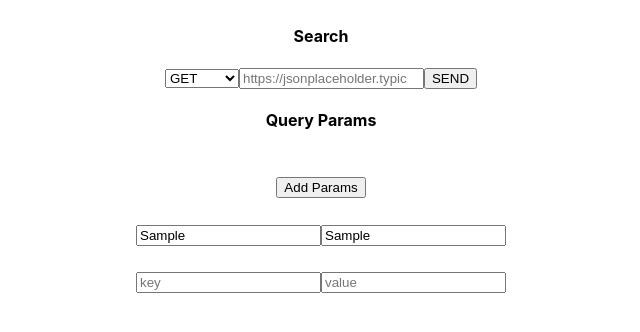
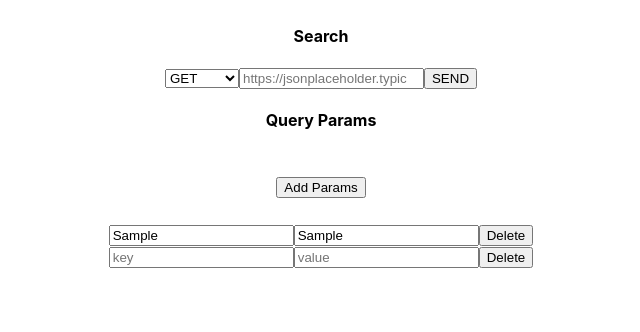
Before and after one commit to BrianARuff/postman-clone, a React (Create React App) app: page / in a window 1280 px wide. Both pictures are taken after typing "Sample", "Sample" into the empty fields and a click on the button "Add Params". Shown: the top 332 px of the page, without its empty margins (319-959 px from the left). Built offline with nearby package versions, Linux system fonts and the light colour scheme.

Commit message:
jank af delete functionality, but I'll take it for now...

```diff
--- a/src/Components/AddQueryParamButton/AddQueryParamButton.tsx
+++ b/src/Components/AddQueryParamButton/AddQueryParamButton.tsx
@@ -1,13 +1,15 @@
 import { connect } from "react-redux";
 import { bindActionCreators } from "redux";
 import { setKeyValueToTotal } from "../../redux/actions/setKeyValueToTotal";
+import { setQueryParamsId } from "../../redux/actions/setQueryParamsId";
 
 function AddQueryParamButton(props: any) {
   const handleSetKeyValueToTotal = (e: any) => {
     e.preventDefault();
-    const { setKeyValueToTotal } = props;
+    const { setKeyValueToTotal, id } = props;
+    props.setQueryParamsId({ id });
+    props.setId(id + 1);
     setKeyValueToTotal();
-    props.addInputToState(Math.random() * 1000000);
   };
   return (
     <>
@@ -29,6 +31,7 @@ const mapDispatchToProps = (dispatch: any) => {
   return bindActionCreators(
     {
       setKeyValueToTotal,
+      setQueryParamsId,
     },
     dispatch
   );
--- /dev/null
+++ b/src/Components/InputField/InputField.tsx
@@ -0,0 +1,39 @@
+import { connect } from "react-redux";
+import { bindActionCreators } from "redux";
+import { deleteParamPair } from "../../redux/actions/deleteParamPair";
+
+function InputField(props: any) {
+  const handleDeleteParamPair = (e: any) => {
+    e.preventDefault();
+    const { id, deleteParamPair } = props;
+    deleteParamPair(id + 1);
+  };
+  return (
+    <div>
+      <input
+        onChange={props.handleSetQueryParamsKey}
+        type="text"
+        placeholder="key"
+        name="keyValue"
+      />
+      <input
+        onChange={props.handleSetQueryParamsValue}
+        type="text"
+        placeholder="value"
+        name="value"
+      />
+      <button onClick={handleDeleteParamPair}>Delete</button>
+    </div>
+  );
+}
+
+const mapDispatchToProps = (dispatch: any) => {
+  return bindActionCreators(
+    {
+      deleteParamPair,
+    },
+    dispatch
+  );
+};
+
+export default connect(null, mapDispatchToProps)(InputField);
--- a/src/Components/QueryParams/QueryParams.tsx
+++ b/src/Components/QueryParams/QueryParams.tsx
@@ -2,34 +2,22 @@ import { connect } from "react-redux";
 import { bindActionCreators } from "redux";
 import { setQueryParamsValue } from "../../redux/actions/setQueryParamsValue";
 import { setQueryParamsKey } from "../../redux/actions/setQueryParamsKey";
+import { setQueryParamsId } from "../../redux/actions/setQueryParamsId";
+import { deleteParamPair } from "../../redux/actions/deleteParamPair";
 import AddQueryParamButton from "../AddQueryParamButton/AddQueryParamButton";
 import "./QueryParams";
 import content from "../../content.json";
 import { useState } from "react";
+import InputField from "../InputField/InputField";
 
 function QueryParams(props: any) {
-  const [inputs, setInputs] = useState<any[]>([]);
+  const [id, setId] = useState(0);
 
-  function addInputToState(index: number) {
-    const inputField = (
-      <div style={{ margin: "1.6rem 0" }} key={index}>
-        <input
-          onChange={handleSetQueryParamsKey}
-          type="text"
-          placeholder="key"
-          name="keyValue"
-        />
-        <input
-          onChange={handleSetQueryParamsValue}
-          type="text"
-          placeholder="value"
-          name="value"
-        />
-        <br />
-      </div>
-    );
-    setInputs(() => [...inputs, inputField]);
-  }
+  const handleDeleteParamPair = (e: any) => {
+    e.preventDefault();
+    const { deleteParamPair } = props;
+    deleteParamPair(props.total[0]?.id);
+  };
 
   const handleSetQueryParamsKey = (e: any) => {
     const { setQueryParamsKey } = props;
@@ -51,22 +39,41 @@ function QueryParams(props: any) {
   return (
     <div style={{ textAlign: "center" }}>
       <h4 style={{ textAlign: "center" }}>{header}</h4>
-      <AddQueryParamButton addInputToState={addInputToState} /> <br />
+      <div>
+        <AddQueryParamButton id={id} setId={setId} /> <br />
         <input
           onChange={handleSetQueryParamsKey}
           type="text"
-        placeholder="key"
+          placeholder="new key"
           name="keyValue"
         />
         <input
           onChange={handleSetQueryParamsValue}
           type="text"
-        placeholder="value"
+          placeholder="newvalue"
           name="value"
         />
-      {inputs.map((input) => {
-        return { ...input };
+        <button onClick={handleDeleteParamPair}>Delete</button>
+      </div>
+      <div
+        style={{
+          display: "flex",
+          textAlign: "center",
+          justifyContent: "center",
+          flexFlow: "column nowrap",
+        }}
+      >
+        {props.total.map((param: any) => {
+          return (
+            <InputField
+              id={param.id}
+              key={param.id}
+              handleSetQueryParamsKey={handleSetQueryParamsKey}
+              handleSetQueryParamsValue={handleSetQueryParamsValue}
+            />
+          );
         })}
+      </div>
     </div>
   );
 }
@@ -82,6 +89,8 @@ const mapDispatchToProps = (dispatch: any) => {
     {
       setQueryParamsValue,
       setQueryParamsKey,
+      setQueryParamsId,
+      deleteParamPair,
     },
     dispatch
   );
--- /dev/null
+++ b/src/redux/actions/deleteParamPair.ts
@@ -0,0 +1,10 @@
+import { REMOVE_PARAM_PAIR } from "../types";
+
+export const deleteParamPair =
+  (data = {}) =>
+  (dispatch: any) => {
+    return dispatch({
+      type: REMOVE_PARAM_PAIR,
+      payload: data,
+    });
+  };
--- /dev/null
+++ b/src/redux/actions/setQueryParamsId.ts
@@ -0,0 +1,10 @@
+import { SET_QUERY_PARAMS_ID } from "../types";
+
+export const setQueryParamsId =
+  (data = {}) =>
+  (dispatch: any) => {
+    return dispatch({
+      type: SET_QUERY_PARAMS_ID,
+      payload: data,
+    });
+  };
--- a/src/redux/reducers/queryParamReducer.ts
+++ b/src/redux/reducers/queryParamReducer.ts
@@ -1,13 +1,15 @@
-import { setKeyValueToTotal } from "../actions/setKeyValueToTotal";
 import {
   ADD_KEY_VALUE_TO_TOTAL,
+  SET_QUERY_PARAMS_ID,
   SET_QUERY_PARAMS_KEY,
   SET_QUERY_PARAMS_VALUE,
+  REMOVE_PARAM_PAIR,
 } from "../types";
 
 const initState = {
   keyValue: "",
   value: "",
+  id: null,
   total: [],
 };
 
@@ -28,12 +30,23 @@ export const queryParamReducer = (state = initState, action: Action) => {
         ...state,
         keyValue: action.payload?.keyValue,
       };
+    case SET_QUERY_PARAMS_ID:
+      return {
+        ...state,
+        id: action.payload?.id,
+      };
     case ADD_KEY_VALUE_TO_TOTAL:
       return {
         ...state,
-        total: [...state.total, { [state.keyValue]: state.value }],
-        keyValue: "",
-        value: "",
+        total: [
+          ...state.total,
+          { [state.keyValue]: state.value, id: state.id },
+        ],
+      };
+    case REMOVE_PARAM_PAIR:
+      return {
+        ...state,
+        total: state.total.filter((param: any) => param.id !== action.payload),
       };
     default:
       return state;
--- a/src/redux/types.ts
+++ b/src/redux/types.ts
@@ -3,3 +3,5 @@ export const SET_QUERY_TYPE = "SET_QUERY_TYPE";
 export const SET_QUERY_PARAMS_VALUE = "SET_QUERY_PARAMS_VALUE";
 export const SET_QUERY_PARAMS_KEY = "SET_QUERY_PARAMS_KEY";
 export const ADD_KEY_VALUE_TO_TOTAL = "ADD_KEY_VALUE_TO_TOTAL";
+export const SET_QUERY_PARAMS_ID = "SET_QUERY_PARAMS_ID";
+export const REMOVE_PARAM_PAIR = "REMOVE_PARAM_PAIR";
```
Lines whose indentation alone changed are shown as unchanged.
